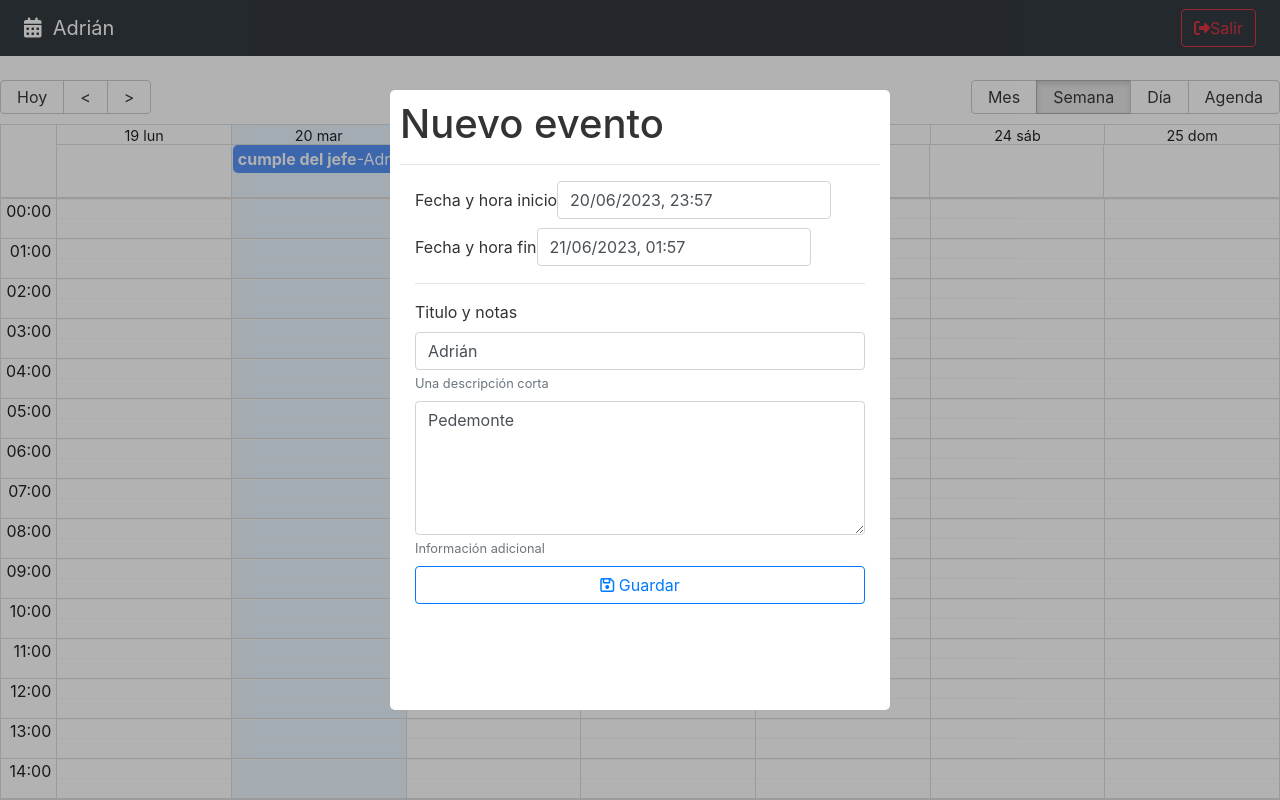
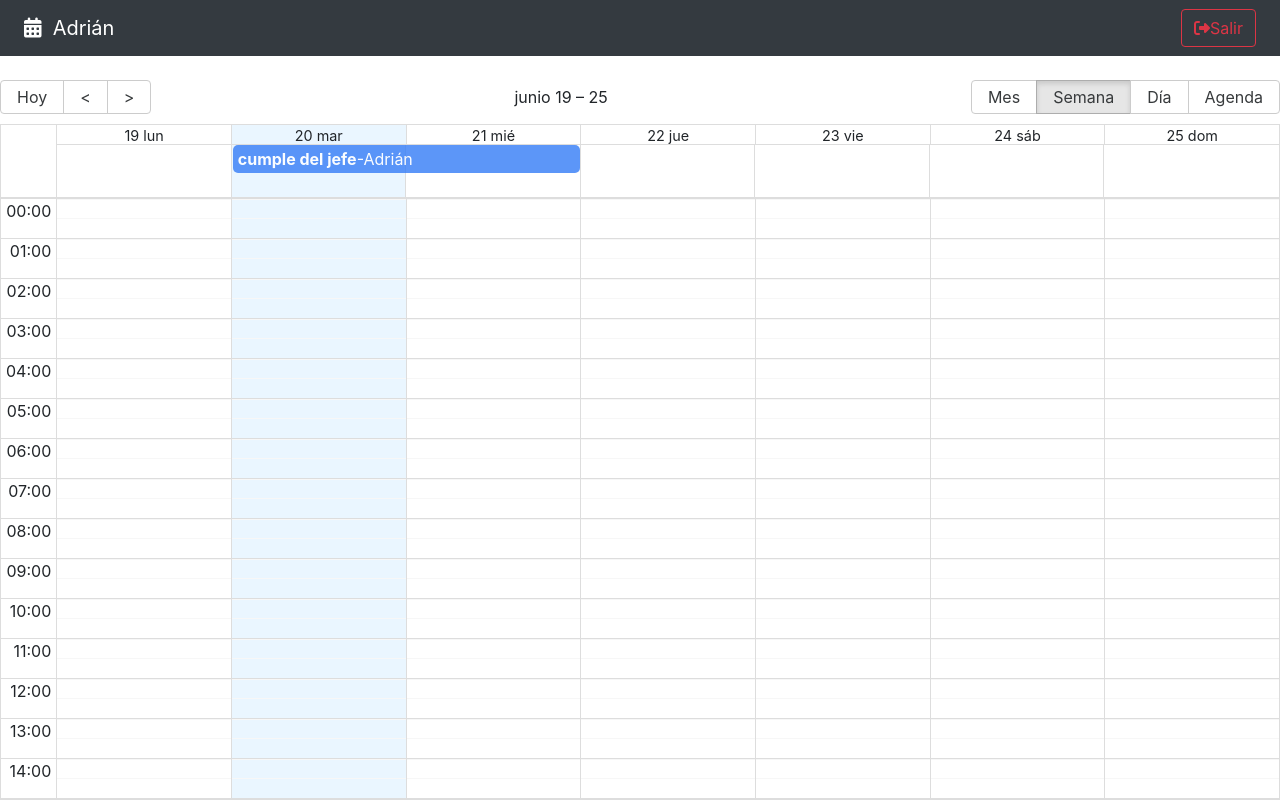
Before and after one commit to adrianpede/calendar, a React (Vite) app: page / in a window 1280 px wide. Built offline with nearby package versions, Linux system fonts and the light colour scheme.

Commit message:
Mostrar y ocultar modal en base al Store

```diff
--- a/src/CalendarApp.jsx
+++ b/src/CalendarApp.jsx
@@ -1,6 +1,7 @@
 import { Provider } from 'react-redux';
 import {BrowserRouter} from 'react-router-dom';
 import { AppRouter } from './router';
+
 import {store} from './store';
 
 
@@ -12,7 +13,5 @@ export const CalendarApp = () => {
      </BrowserRouter>
     </Provider>
 
-
-
   )
 }
--- a/src/calendar/components/CalendarModal.jsx
+++ b/src/calendar/components/CalendarModal.jsx
@@ -1,5 +1,5 @@
 import { addHours } from 'date-fns';
-import { useState } from 'react';
+import { useState, useMemo } from 'react';
 
 import Swal from 'sweetalert2';
 import 'sweetalert2/dist/sweetalert2.min.css';
@@ -9,7 +9,8 @@ import DatePicker, {registerLocale} from "react-datepicker";
 import "react-datepicker/dist/react-datepicker.css";
 import es from 'date-fns/locale/es';
 import { differenceInSeconds } from 'date-fns/esm';
-import { useMemo } from 'react';
+
+import { useUiStore } from '../../hooks';
 
 
 registerLocale('es', es)
@@ -29,7 +30,8 @@ const customStyles = {
 
 export const CalendarModal = () => {
 
-    const [isOpen, setIsOpen] = useState(true);
+    const { isDateModalOpen, closeDateModal} = useUiStore;
+
     const [formSubmitted, setFormSubmitted] = useState(false);
 
     const [formValues, setFormValues] = useState({
@@ -67,9 +69,10 @@ export const CalendarModal = () => {
 
     }
 
-    const oncloseModal = () => {
-        console.log('cerrando modal');
-        setIsOpen(false);
+    const onCloseModal = () => {
+      console.log('cerrando modal')
+       closeDateModal();
+
     }
 
     const onSubmit = (event) => {
@@ -91,8 +94,8 @@ export const CalendarModal = () => {
 
   return (
     <Modal
-        isOpen={isOpen}
-        onRequestClose={oncloseModal}
+        isOpen={isDateModalOpen}
+        onRequestClose={onCloseModal}
         style={customStyles}
         className='modal'
         overlayClassName="modal-fondo"
--- a/src/calendar/pages/CalendarPage.jsx
+++ b/src/calendar/pages/CalendarPage.jsx
@@ -6,6 +6,7 @@ import {addHours }from "date-fns";
 import { Navbar, CalendarEvent, CalendarModal } from "../";
 
 import { localizer, getMessagesES } from '../../helpers';
+import { useUiStore } from '../../hooks';
 
 
 
@@ -22,6 +23,8 @@ const events = [{
   }]
 
 export const CalendarPage = () => {
+
+  const {openDateModal} = useUiStore();
   const [lastView, setLastView] = useState(localStorage.getItem('lastView') || 'week');
 
   const eventStyleGetter = (event, start, end, isSelected) => {
@@ -43,7 +46,8 @@ export const CalendarPage = () => {
   }
 
   const onDoubleClick = (event) => {
-    console.log({doubleClick:event});
+    //console.log({doubleClick:event});
+    openDateModal();
   }
 
   const onSelect = (event) => {
--- /dev/null
+++ b/src/hooks/index.js
@@ -0,0 +1,3 @@
+
+
+export * from './useUIStore';
--- /dev/null
+++ b/src/hooks/useUIStore.js
@@ -0,0 +1,38 @@
+import { useSelector, useDispatch } from "react-redux";
+import {onCloseDateModal, onOpenDateModal} from '../store';
+
+
+
+export const useUiStore = () => {
+
+    const dispatch = useDispatch();
+
+    const {
+        isDateModalOpen
+    } = useSelector(state => state.ui);
+
+    const openDateModal = () => {
+        dispatch(onOpenDateModal())
+    }
+
+    const closeDateModal = () => {
+        dispatch(onCloseDateModal())
+    }
+
+    const toggleDateModal = () => {
+        (isDateModalOpen)
+        ? openDateModal()
+        : closeDateModal();
+    }
+
+    return {
+      // propiedades
+      isDateModalOpen,
+
+      // metodos
+      closeDateModal,
+      openDateModal,
+      toggleDateModal,
+    }
+
+}
--- a/src/store/store.js
+++ b/src/store/store.js
@@ -1,5 +1,5 @@
 import { configureStore } from "@reduxjs/toolkit";
-import { uiSlice } from "./";
+import {uiSlice} from './ui/uiSlice';
 
 
 export const store = configureStore({
--- a/src/store/ui/uiSlice.js
+++ b/src/store/ui/uiSlice.js
@@ -1,22 +1,23 @@
 
 
 import { createSlice } from '@reduxjs/toolkit';
+
 export const uiSlice = createSlice({
+
 name: 'ui',
- initialState: {
- isDateModalOpen: false
+ initialState:{
+   isDateModalOpen: false
  },
  reducers: {
-   onOpenDataModal: (state)=> {
-    state.isDateModalOpen = true
-
+   onOpenDateModal: (state)=> {
+    state.isDateModalOpen = true;
    },
-   onCloseDataModal: (state)=> {
-    state.isDateModalOpen = false
+   onCloseDateModal: (state)=> {
+    state.isDateModalOpen = false;
    },
  }
 });
 
 
 // Action creators are generated for each case reducer function
-export const { increment } = uiSlice.actions;
+export const { onOpenDateModal, onCloseDateModal } = uiSlice.actions;
```
